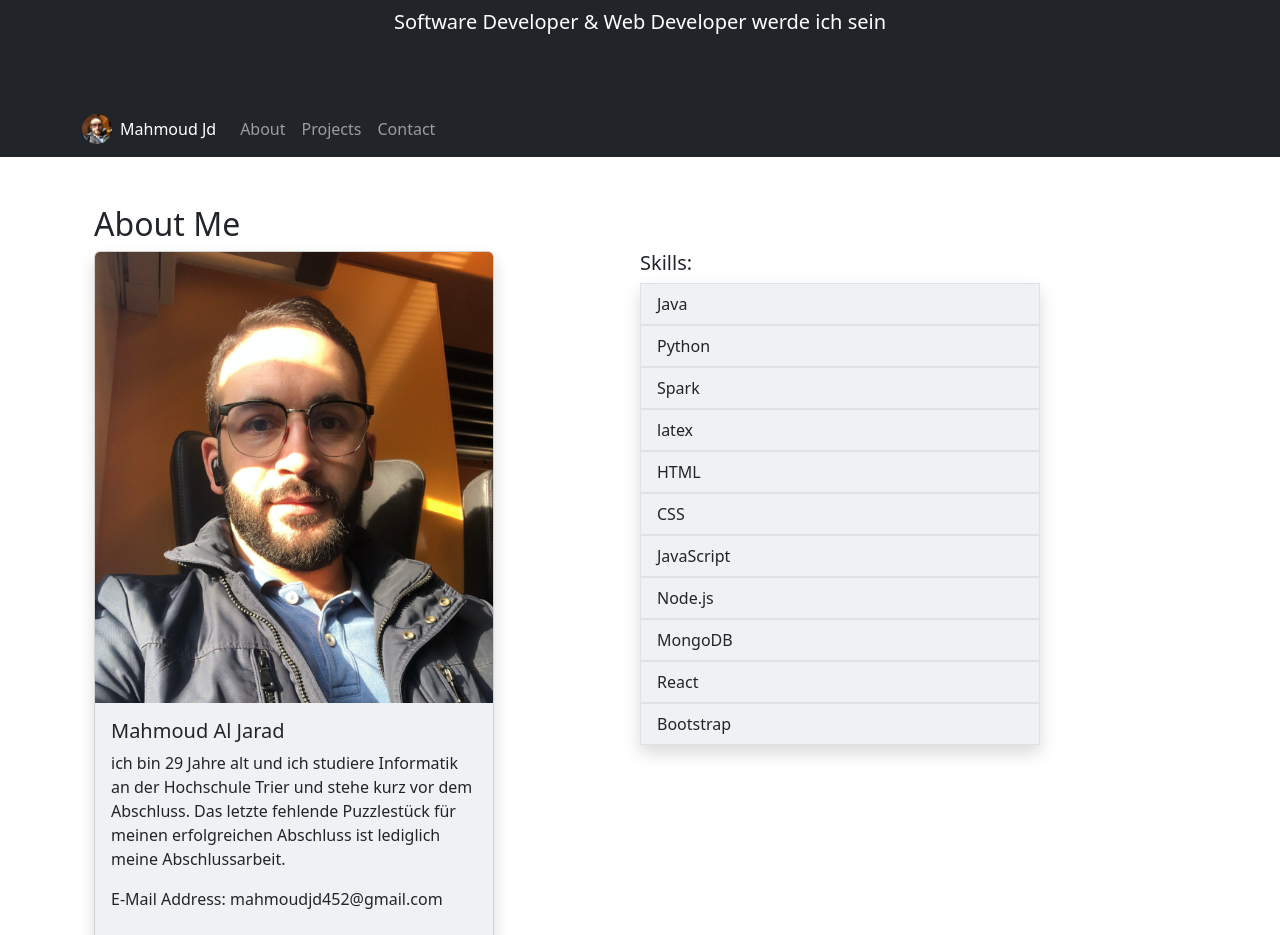
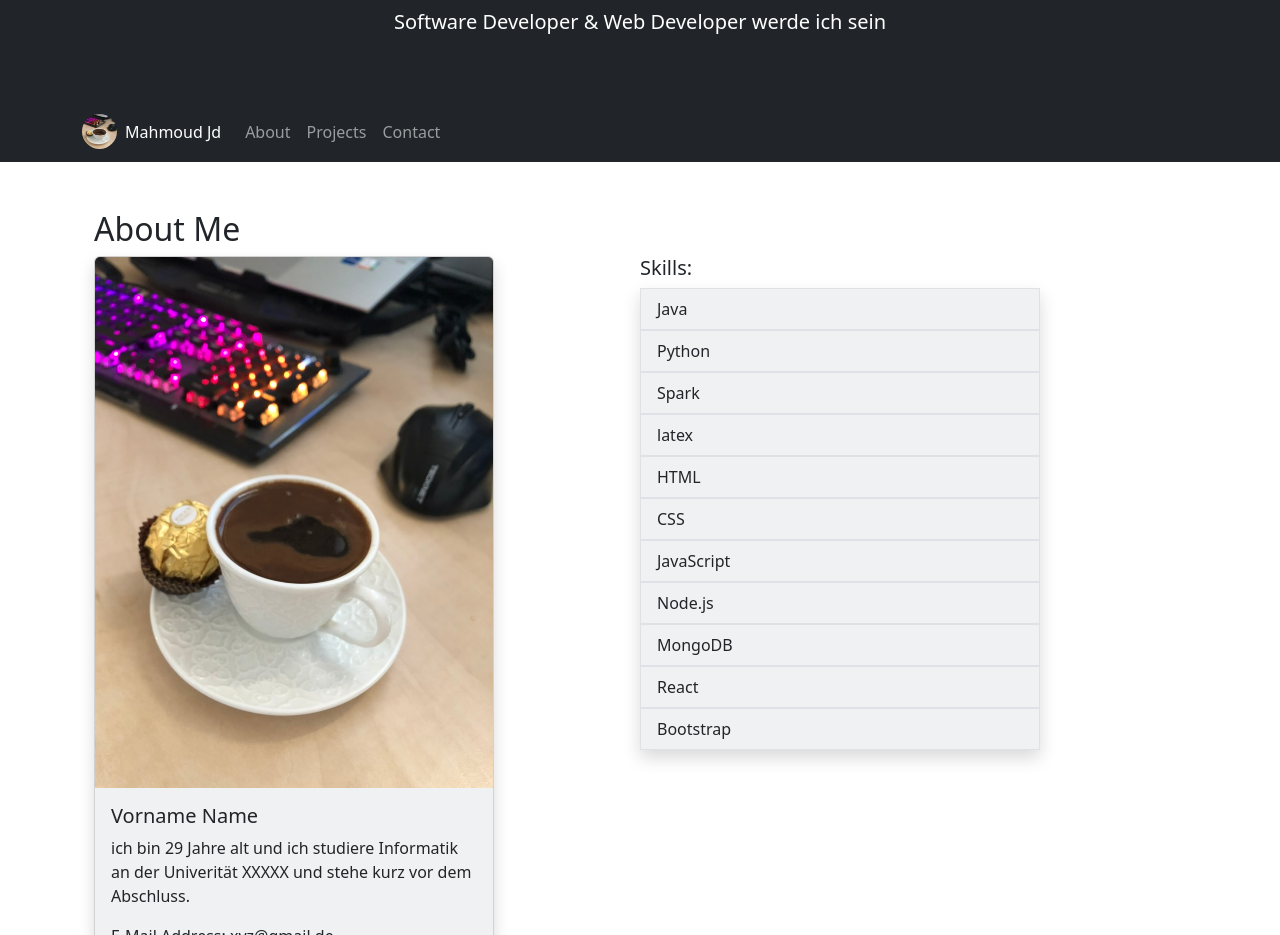
Before and after one commit to mahmoudjd/porfolio-website, a React (Vite) app: page / in a window 1280 px wide. Shown: the part 97-1032 px from the top of the page. Built offline with nearby package versions, Linux system fonts and the light colour scheme.

Commit message:
portfolio website initial

```diff
--- a/index.html
+++ b/index.html
@@ -1,10 +1,10 @@
-<!DOCTYPE html>
+<!doctype html>
 <html lang="en">
   <head>
     <meta charset="UTF-8" />
     <link rel="icon" type="image/svg+xml" href="/vite.svg" />
     <meta name="viewport" content="width=device-width, initial-scale=1.0" />
-    <title>Vite + React + TS</title>
+    <title>Portfolio - Website</title>
   </head>
   <body>
     <div id="root"></div>
--- a/src/App.tsx
+++ b/src/App.tsx
@@ -9,17 +9,17 @@ import ContactForm from "./components/ContactForm";
 
 function App() {
   const person = {
-    name: "Mahmoud Al Jarad",
+    name: "Vorname Name",
     age: 29,
     job: "Software Developer & Web Developer werde ich sein",
-    photo: "./myfoto.jpeg",
-    uni: "Hochschule Trier",
+    photo: "./foto.jpeg",
+    uni: "Universität XXXXX",
     link: "https://github.com/mahmoudjd",
-    mail: "mahmoudjd452@gmail.com",
-    facebook: "https://www.facebook.com/Mahmoud Jd",
-    instagram: "https://www.instagram.com/mahmoudaljarad",
+    mail: "xyz@gmail.de",
+    facebook: "https://www.facebook.com",
+    instagram: "https://www.instagram.com",
     information:
-      "ich studiere Informatik an der Hochschule Trier und stehe kurz vor dem Abschluss. Das letzte fehlende Puzzlestück für meinen erfolgreichen Abschluss ist lediglich meine Abschlussarbeit.",
+      "ich studiere Informatik an der Univerität XXXXX und stehe kurz vor dem Abschluss.",
   };
 
   const projects = [
--- a/src/components/Card.tsx
+++ b/src/components/Card.tsx
@@ -9,7 +9,11 @@ interface Person {
   age: number;
 }
 
-const Card = ({ person }: { person: Person }) => {
+type Props = {
+  person: Person;
+};
+
+const Card = ({ person }: Props) => {
   return (
     <div
       className="card justify-content-md-center shadow"
--- a/src/components/NavBar.tsx
+++ b/src/components/NavBar.tsx
@@ -10,11 +10,11 @@ function NavBar() {
       <div className="container">
         <a className="navbar-brand d-flex align-items-center" href="#">
           <img
-            src="myfoto.jpeg"
+            src="./foto.jpeg"
             alt="picture of person"
             className="me-2 rounded-circle"
-            width="30"
-            height="30"
+            width="35"
+            height="35"
           />
           <div>
             <h1 className="h6 mb-0 lh-1">Mahmoud Jd</h1>
```
Also changed, not shown: public/foto.jpeg (added), public/myfoto.jpeg (deleted).
